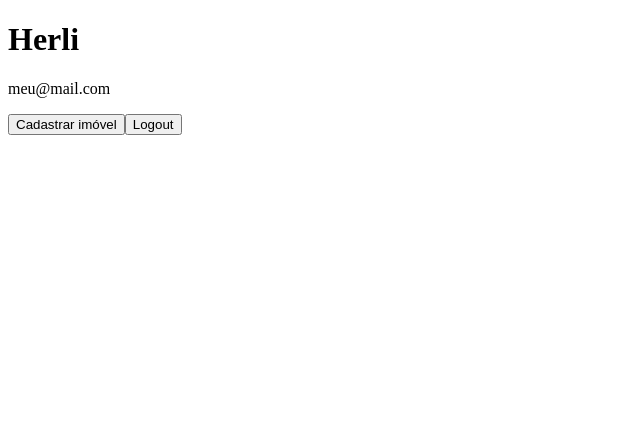
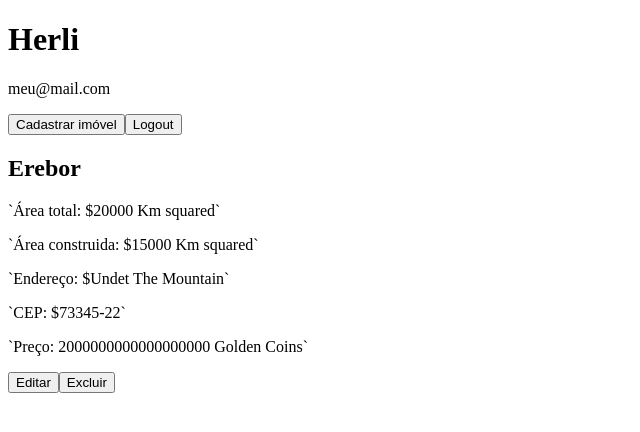
Before and after one commit to HerliKhoury/front_bee_herli, a React (Create React App) app: page /dashboard in a window 1280 px wide. Shown: the top 432 px of the page, without its empty margins (0-640 px from the left). Built offline with nearby package versions, Linux system fonts and the light colour scheme.

Commit message:
Feature: Property edit Modal

```diff
--- /dev/null
+++ b/src/Components/Modals/EditProperty.modal.tsx
@@ -0,0 +1,22 @@
+import { useContext } from "react";
+import Modal from "react-modal";
+import { PropertyContext } from "../../Providers/propertyContext/property.context";
+import "./modal.style.css";
+import { EditPropertyForm } from "../Forms/EditProperty.form";
+
+export const EditPropertyModal = () => {
+    const {flagEditForm, toggleEditFlag} = useContext(PropertyContext);
+
+    return  (
+        <Modal
+            isOpen={flagEditForm}
+            onRequestClose={toggleEditFlag}
+            overlayClassName="modal-overlay"
+            className="modal-content"
+        >
+            <button onClick={toggleEditFlag}>X</button>
+            <EditPropertyForm/>
+            <button onClick={toggleEditFlag}>Close</button>
+        </Modal>
+    );
+};
--- a/src/Components/PropertyCard/PropertyCard.component.tsx
+++ b/src/Components/PropertyCard/PropertyCard.component.tsx
@@ -1,3 +1,5 @@
+import { useContext } from "react";
+import { PropertyContext } from "../../Providers/propertyContext/property.context";
 
 export const PropertyCard = (
     props : {
@@ -9,6 +11,7 @@ export const PropertyCard = (
         price: string
     }
 ) => {
+    const {toggleEditFlag} = useContext(PropertyContext);
     return(
         <div>
             <div>
@@ -20,7 +23,7 @@ export const PropertyCard = (
                 <p>`Preço: {props.price}`</p>
             </div>
             <div>
-                <button>Editar</button>
+                <button onClick={toggleEditFlag}>Editar</button>
                 <button>Excluir</button>
             </div>
         </div>
--- a/src/Pages/dashBoard.page.tsx
+++ b/src/Pages/dashBoard.page.tsx
@@ -1,12 +1,23 @@
 import { Header } from "../Components/Header/Header.component";
-import { CreatePropertyModal } from "../Components/Modals/createProperty.modal";
+import { CreatePropertyModal } from "../Components/Modals/CreateProperty.modal";
+import { EditPropertyModal } from "../Components/Modals/EditProperty.modal";
+import { PropertyCard } from "../Components/PropertyCard/PropertyCard.component";
+
 
 export const DashBoard = () => {
     return(
         <div>
+            <EditPropertyModal/>
             <CreatePropertyModal/>
             <Header userName="Herli" userEmail="meu@mail.com"/>
             {/* lógica dos cards ou vazio */}
+            <PropertyCard
+            name="Erebor"
+            total_area="20000 Km squared"
+            built_area="15000 Km squared"
+            address="Undet The Mountain"
+            zip_code="73345-22"
+            price="2000000000000000000 Golden Coins"/>
         </div>
     )
 };
```
